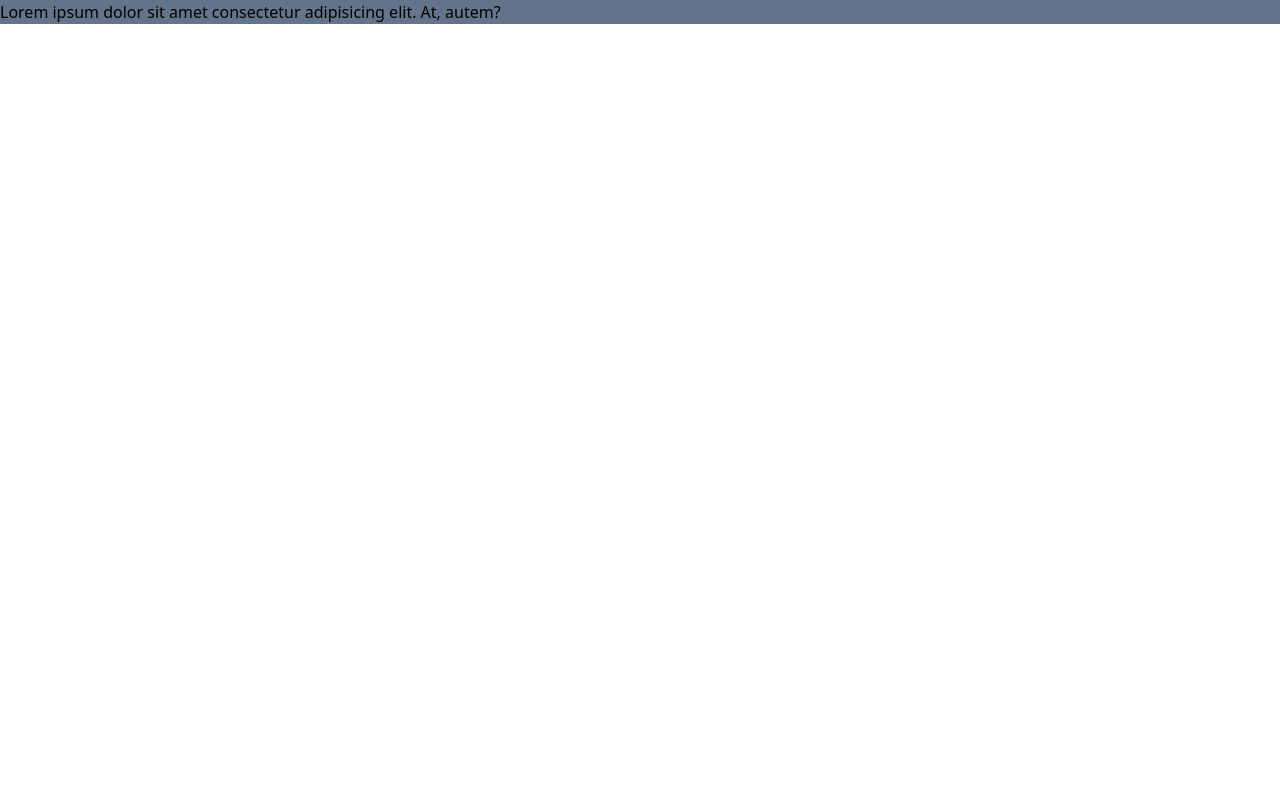
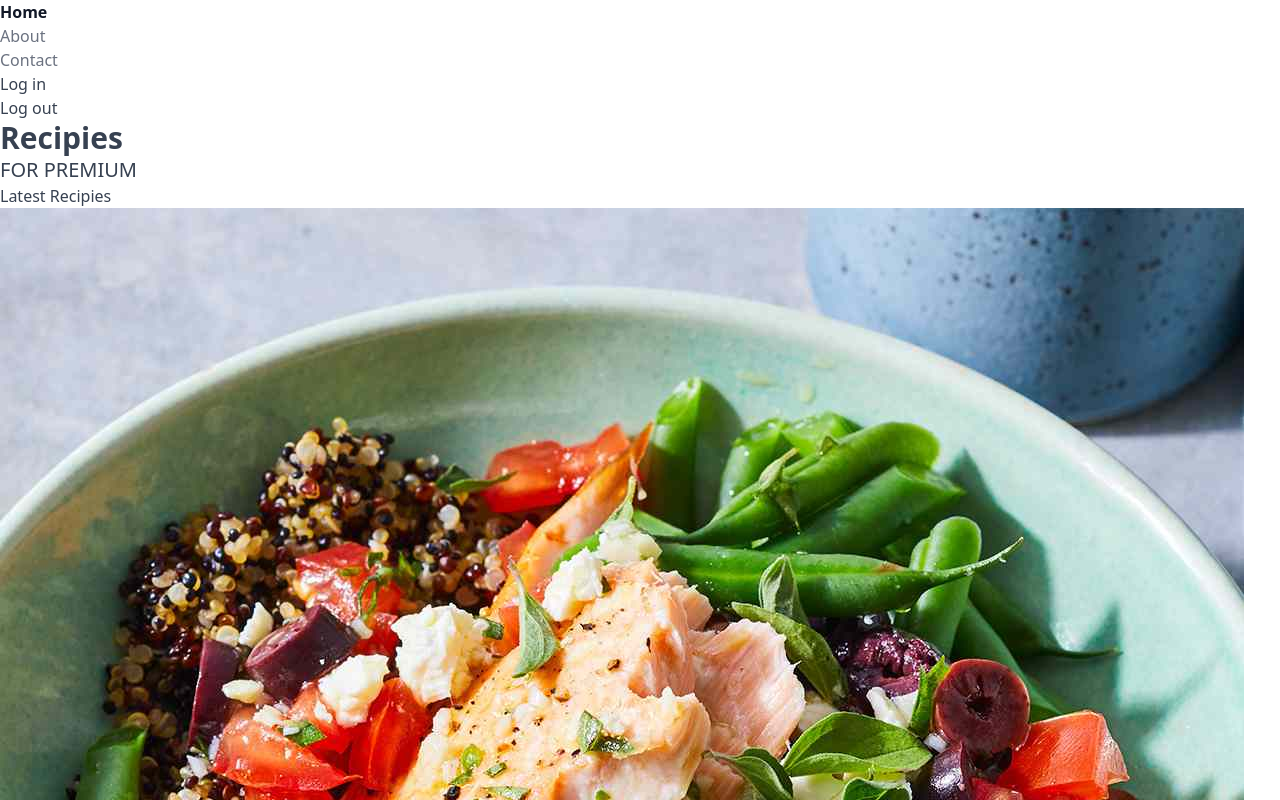
Before and after one commit to Mayank-singh-01/Tailwind_CSS, a plain HTML site: page index.html in a window 1280 px wide. Shown: the top 800 px of the page. Drawn offline with Linux system fonts and the light colour scheme.

Commit message:
font size and weight

```diff
--- a/index.html
+++ b/index.html
@@ -8,6 +8,51 @@
   <title>tailwindcss</title>
 </head>
 <body>
-  <div class="bg-slate-500" >Lorem ipsum dolor sit amet consectetur adipisicing elit. At, autem?</div>
+
+  <!-- i have to run a program -- wathch to execute tailwindcss  -->
+
+  <div>
+    <nav>
+        <div >
+          <ul class="text-gray-500"  >
+            <li>
+              <a href="#">
+                <span class="text-gray-900 font-bold " >Home</span>
+              </a>
+            </li>
+            <li><a href="#">
+              <span>About</span>
+            </a></li>
+            <li><a href="#">
+              <span>Contact</span>
+            </a></li>
+          </ul>
+      </div>
+    </nav>
+  </div>
+  <header class="text-gray-700" >
+    <div>
+      <a href="#">Log in</a> <br>
+      <a href="#">Log out</a>
+    </div>
+  </header>
+  <main class="text-gray-700" >
+    <div>
+      <h2 class="text-3xl font-bold " >Recipies</h2>
+      <h2 class="text-xl uppercase "  >For Premium</h2>
+    </div>
+    <div>
+      <p>Latest Recipies</p>
+      <div>
+        <img class="" src="my food.jpeg" alt="food img">
+      </div>
+      <p>5 Bins chilli Stew Recipe by Mayank</p>
+      <p>Most Populer</p>
+      <p>Lode more</p>
+    </div>
+  </main>
+  <footer>
+
+  </footer>
 </body>
 </html>
```
Also changed, not shown: my food.jpeg (added), output.css.
